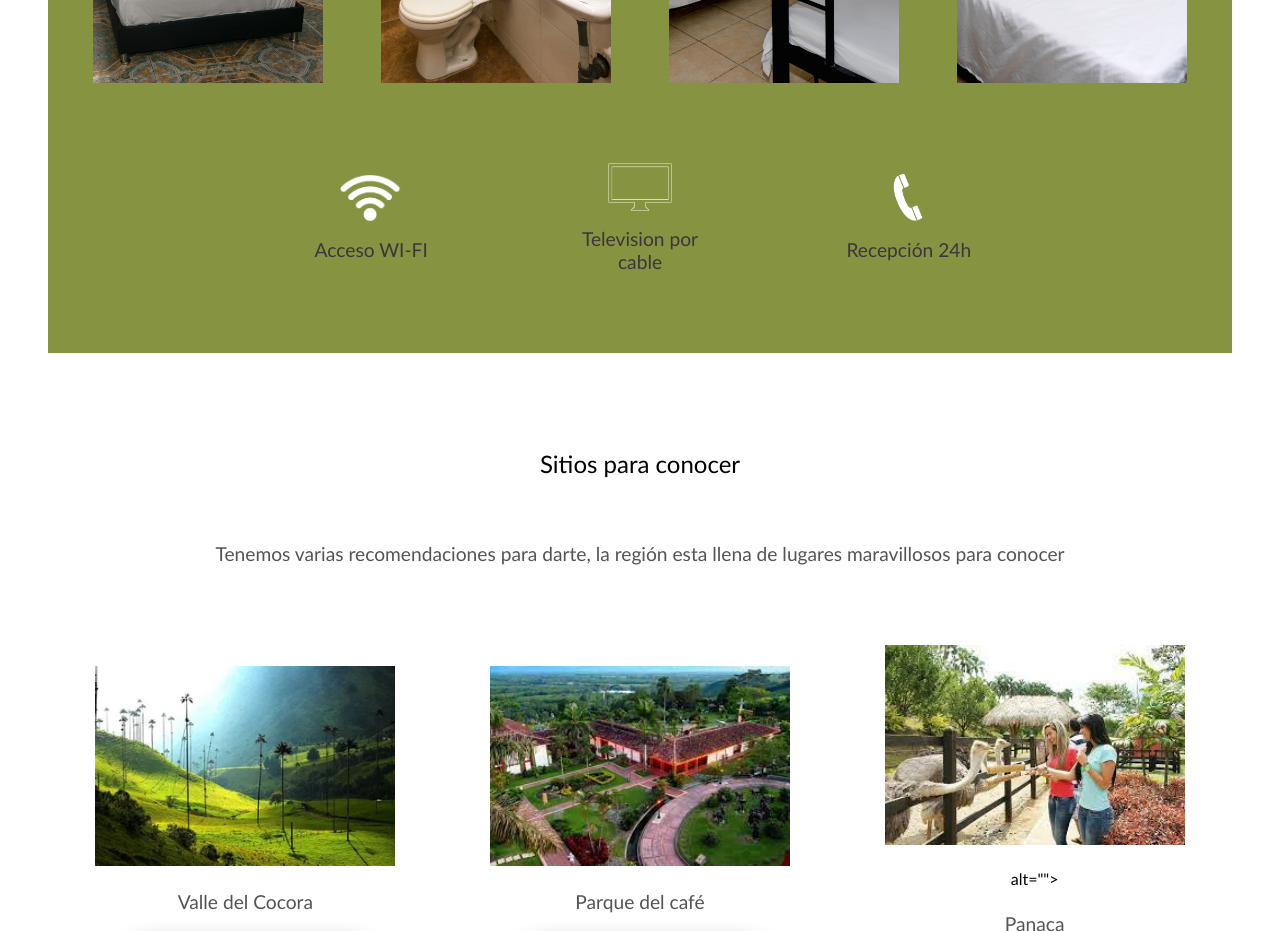
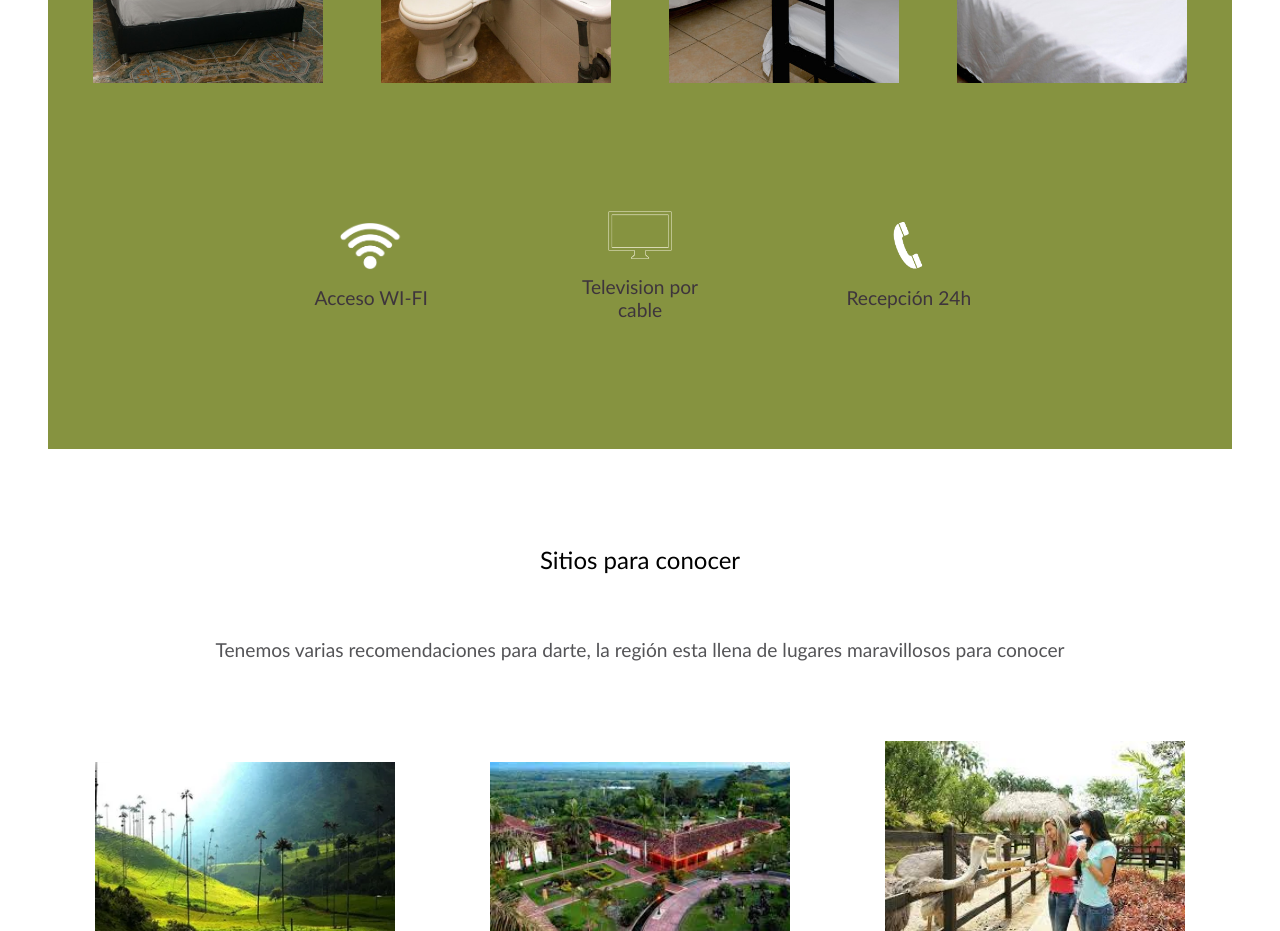
Before and after one commit to Maralena86/hotelJalisco, a plain HTML site: page index.html in a window 1280 px wide. Shown: the part 2220-3151 px from the top of the page. Drawn offline with Linux system fonts and the light colour scheme.

Commit message:
add paddin icons service

```diff
--- a/style.css
+++ b/style.css
@@ -218,7 +218,7 @@ section{
 .room_service{
     display: flex;
     justify-content: space-around;
-    padding: 2rem 0;
+    padding: 5rem 0;
    width: 70%;
 }
 .room_service > div{
```
